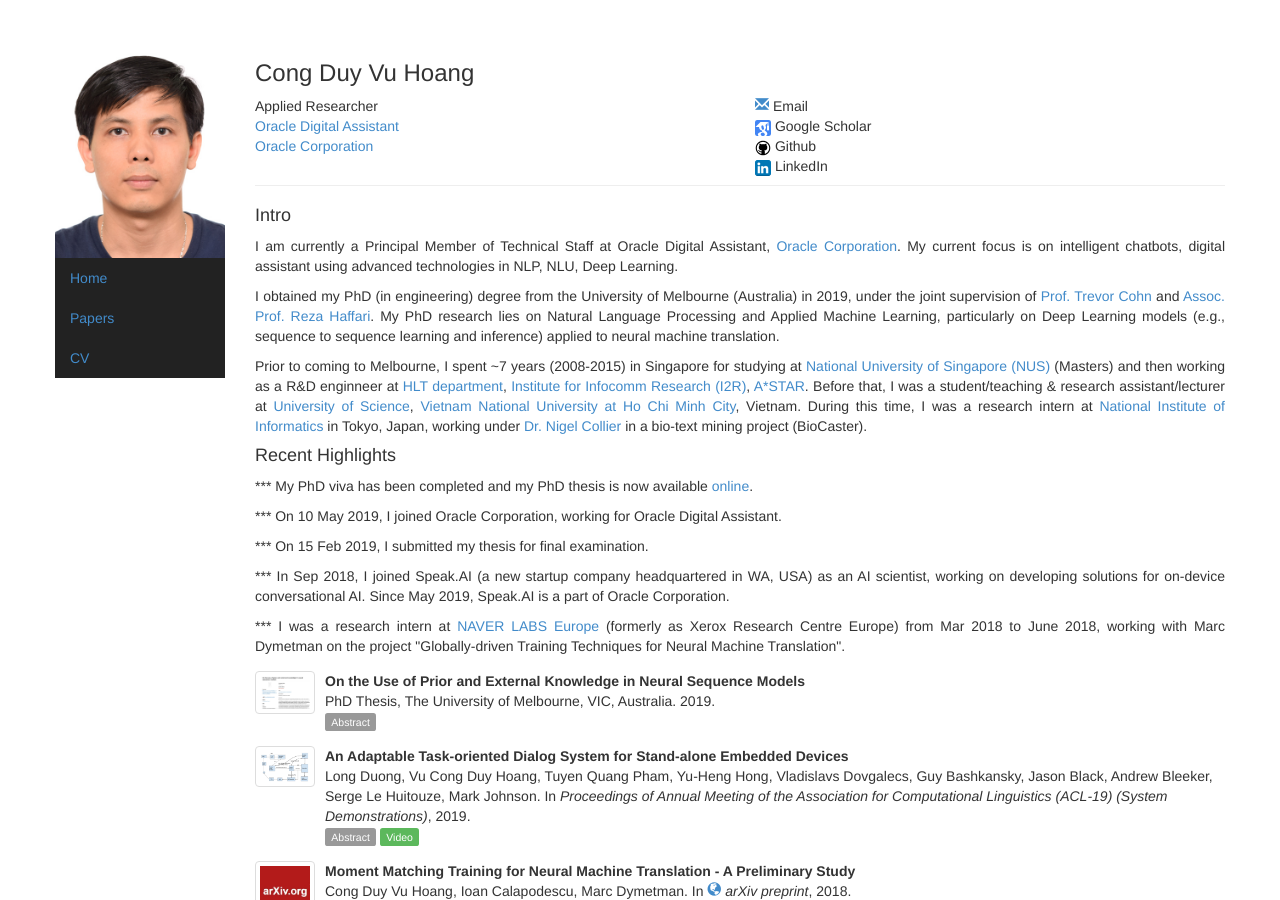
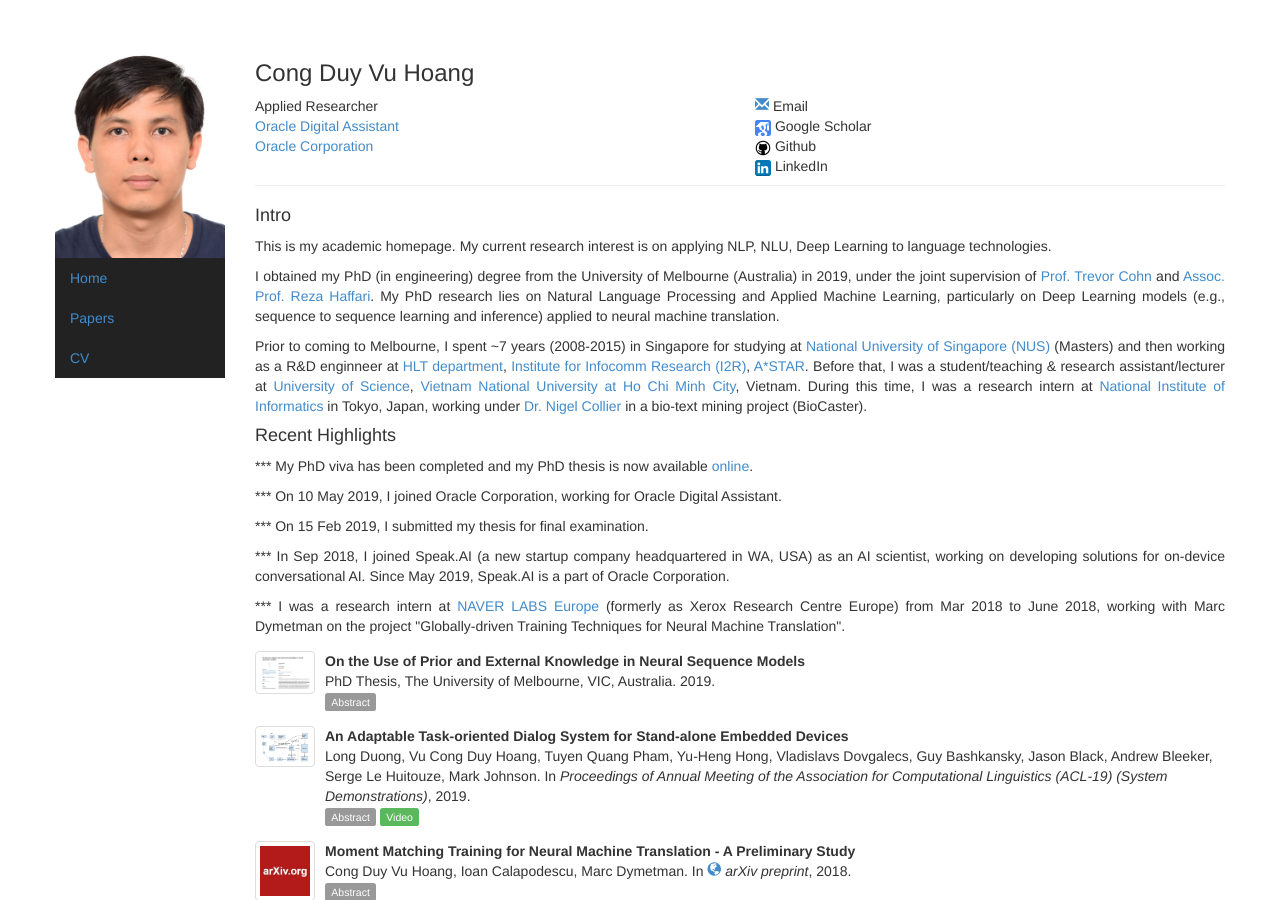
Before and after one commit to duyvuleo/duyvuleo.github.io, a Jekyll site: the page built from index.html, in a window 1280 px wide and 900 px high. Built offline with Jekyll 4.4.1, drawn with Linux system fonts in a browser that asks for light colours.

Commit message:
Update index.html

```diff
--- a/index.html
+++ b/index.html
@@ -33,7 +33,7 @@ picture: vu
 </div>
 
 <h4>Intro</h4>
-<p style="text-align: justify;">I am currently a Principal Member of Technical Staff at Oracle Digital Assistant, <a href="https://www.oracle.com/index.html">Oracle Corporation</a>. My current focus is on intelligent chatbots, digital assistant using advanced technologies in NLP, NLU, Deep Learning.</p>
+<p style="text-align: justify;">This is my academic homepage. My current research interest is on applying NLP, NLU, Deep Learning to language technologies.</p>
 
 <p style="text-align: justify;">I obtained my PhD (in engineering) degree from the University of Melbourne (Australia) in 2019, under the joint supervision of <a href="http://people.eng.unimelb.edu.au/tcohn/">Prof. Trevor Cohn</a> and <a href="http://users.monash.edu.au/~gholamrh/">Assoc. Prof. Reza Haffari</a>. My PhD research lies on Natural Language Processing and Applied Machine Learning, particularly on Deep Learning models (e.g., sequence to sequence learning and inference) applied to neural machine translation.</p>
 
```
